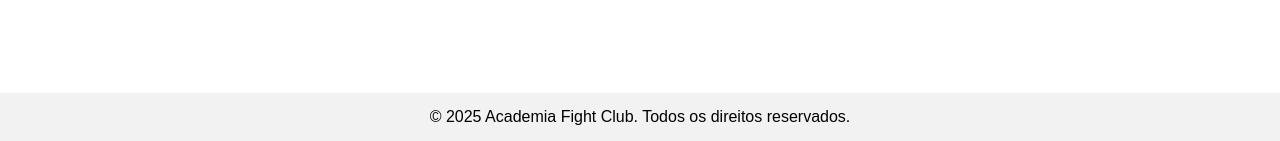
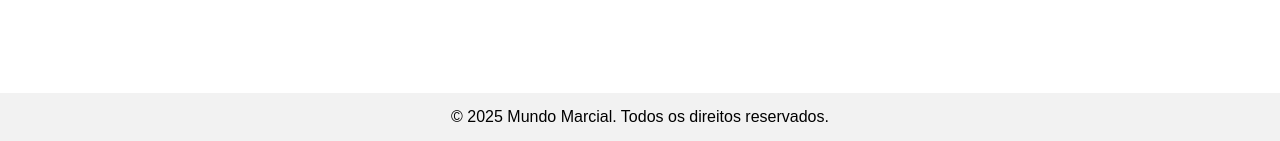
Before and after one commit to enricollopes/ProjetoWebDev, a Python web app: template templates/base.html in a window 1280 px wide. Shown: the part 659-800 px from the top of the page. Run offline with Jinja, Linux system fonts and the light colour scheme; the template is opened without the code that fills it, so the values that code supplies are empty.

Commit message:
Footer/Rodapé

```diff
--- a/templates/base.html
+++ b/templates/base.html
@@ -21,7 +21,7 @@
     </main>
 
     <footer class="rodape">
-        <p>© 2025 Academia Fight Club. Todos os direitos reservados.</p>
+        <p>© 2025 Mundo Marcial. Todos os direitos reservados.</p>
     </footer>
 </body>
 
```
